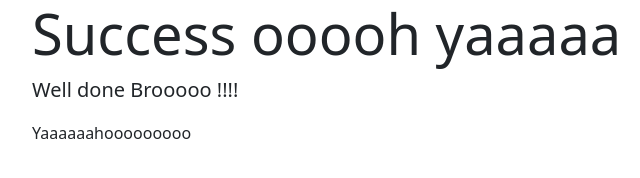
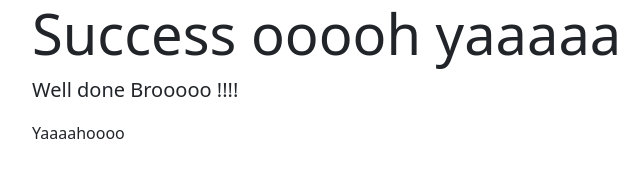
Before and after one commit to Ar-Amin/signin, a website: page success.html in a window 1280 px wide. Shown: the full height of the page, 50-690 px from the left. Drawn offline with nearby package versions, Linux system fonts and the light colour scheme.

Commit message:
Add files via upload

```diff
--- a/success.html
+++ b/success.html
@@ -11,7 +11,7 @@
         <div class="container">
           <h1 class="display-4">Success ooooh yaaaaa</h1>
           <p class="lead">Well done Brooooo !!!!</p>
-          <p>Yaaaaaahooooooooo</p>
+          <p>Yaaaahoooo</p>
         </div>
       </div>
 
```
